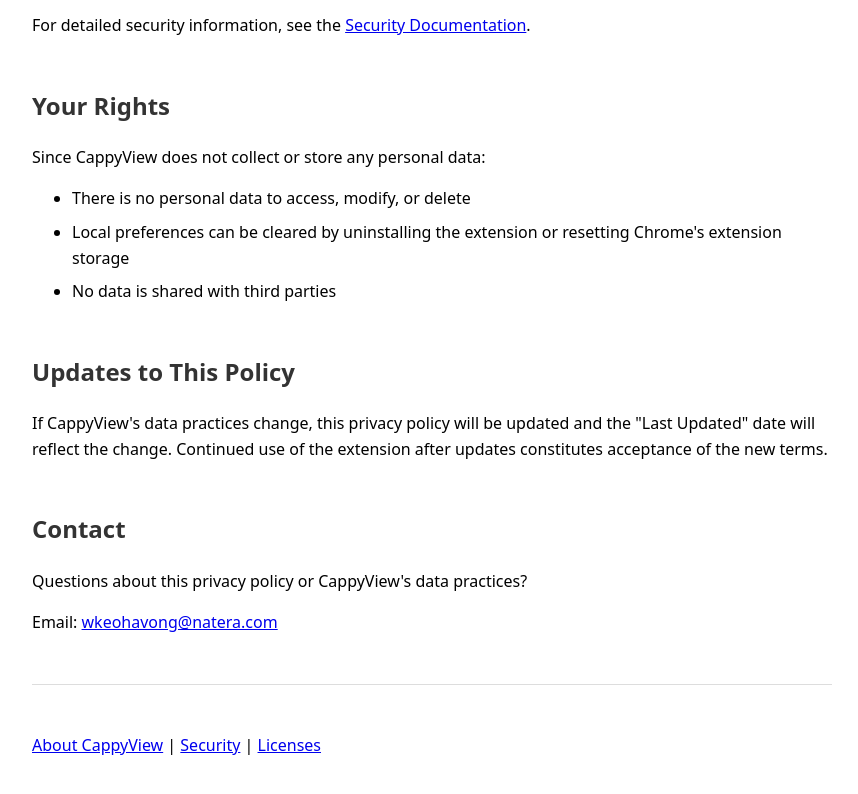
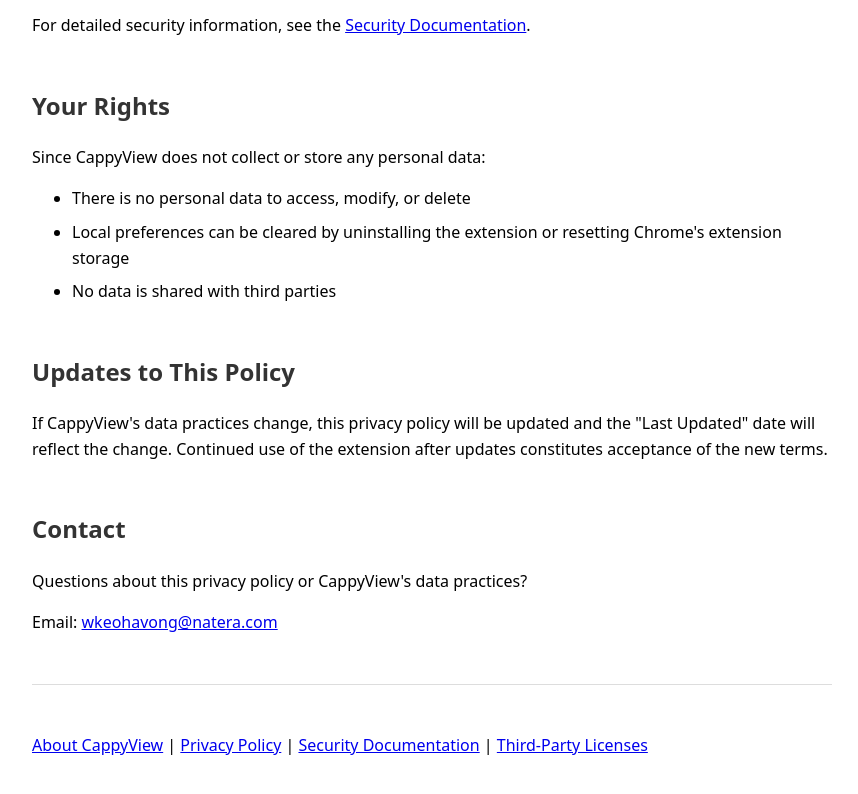
Before and after one commit to WasanaRobin/cappyview-privacy, a plain HTML site: page privacy.html in a window 1280 px wide. Shown: the part 2876-3670 px from the top of the page, without its empty margins (208-1066 px from the left). Drawn offline with Linux system fonts and the light colour scheme.

```diff
--- a/privacy.html
+++ b/privacy.html
@@ -118,8 +118,10 @@
 
   <nav>
     <a href="index.html">About CappyView</a> |
-    <a href="security.html">Security</a> |
-    <a href="licenses.html">Licenses</a>
+    <a href="privacy.html">Privacy Policy</a> |
+    <a href="security.html">Security Documentation</a> |
+    <a href="licenses.html">Third-Party Licenses</a>
+  </nav>
   </nav>
 </body>
 </html>
```
